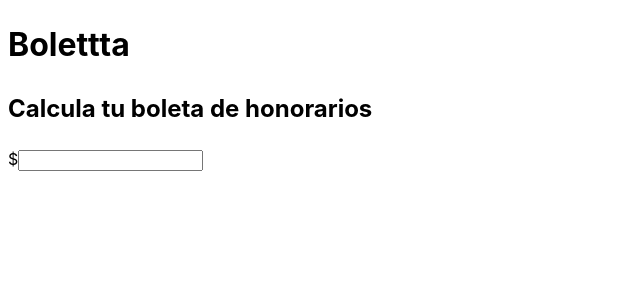
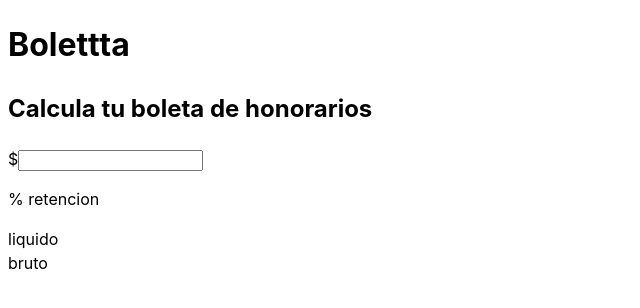
Before and after one commit to juque/boletttav2, a Vue app: page / in a window 1280 px wide. Shown: the top 308 px of the page, without its empty margins (0-640 px from the left). Built offline with nearby package versions, Linux system fonts and the light colour scheme.

Commit message:
componentizing stuffs

```diff
--- a/src/App.vue
+++ b/src/App.vue
@@ -1,19 +1,17 @@
 <script setup>
+
+import Form from "./components/Form.vue";
+import Retention from "./components/Retention.vue";
+import Result from "./components/Result.vue";
 
 </script>
 
 <template>
   <h1>Bolettta</h1>
   <h2>Calcula tu boleta de honorarios</h2>
-  <form autocomplete="off">
-    <label for="input">$</label>
-    <input type="text" name="input" />
-  </form>
-  <div class="retention"></div>
-  <div class="result">
-    <div class="net"></div>
-    <div class="gross"></div>
-  </div>
+  <Form />
+  <Retention />
+  <Result />
 </template>
 
 <style scoped>
--- /dev/null
+++ b/src/components/Form.vue
@@ -0,0 +1,14 @@
+<script setup>
+</script>
+
+<template>
+  <div>
+    <form autocomplete="off">
+      <label for="input">$</label>
+      <input type="text" name="input" />
+    </form>
+  </div>
+</template>
+
+<style scoped>
+</style>
--- /dev/null
+++ b/src/components/Result.vue
@@ -0,0 +1,13 @@
+<script setup>
+
+</script>
+
+<template>
+  <div>
+    <div class="net">liquido</div>
+    <div class="gross">bruto</div>
+  </div>
+</template>
+
+<style scoped>
+</style>
--- /dev/null
+++ b/src/components/Retention.vue
@@ -0,0 +1,12 @@
+<script setup>
+
+</script>
+
+<template>
+  <div>
+    <p>% retencion</p>
+  </div>
+</template>
+
+<style scoped>
+</style>
```
